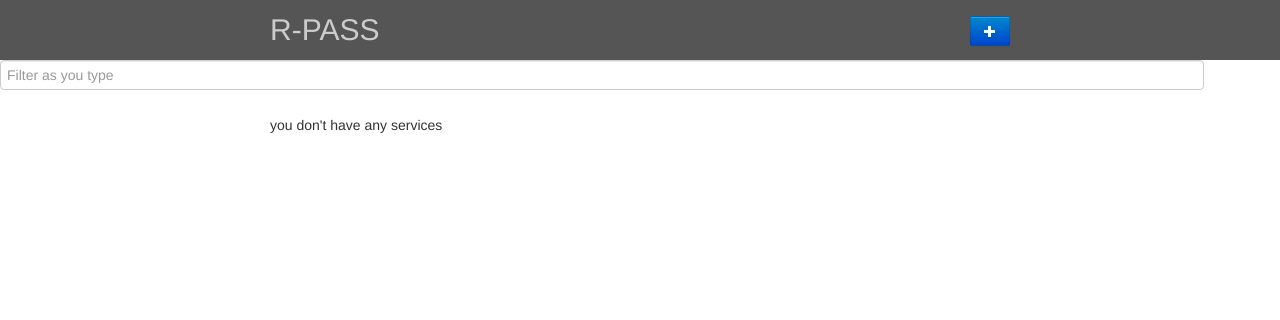
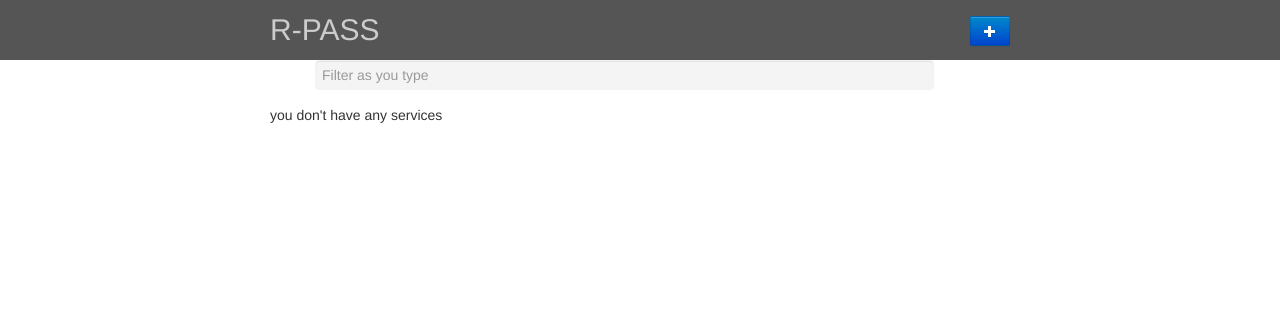
Before and after one commit to uw-it-aca/r-pass, a Django app: template r_pass/templates/services.html in a window 1280 px wide. Shown: the top 320 px of the page. Run offline with Django 3.2, Linux system fonts and the light colour scheme; the template is opened without the code that fills it, so the values that code supplies are empty; style sheets or scripts are compiled from the project's sources; some libraries are stand-ins or nearby versions.

Commit message:
Adding styles for the search bar

```diff
--- a/r_pass/static/css/default.less
+++ b/r_pass/static/css/default.less
@@ -52,7 +52,6 @@ input[type="text"], input[type="password"], textarea { width: 93%; }
         }
     }
 
-
     .services { margin: 15px;
         ul { margin: 0; padding: 0; }
         li { background-color: #f3f3f3; margin-bottom: 20px; list-style: none; padding: 10px; .drop-shadow; .rounded-corners;  }
@@ -64,4 +63,15 @@ input[type="text"], input[type="password"], textarea { width: 93%; }
         .services-content { padding: 15px; }
     }
 
+    .searchbar { width:650px; margin:auto;
+
+        .searchbar-text { margin: auto; background-color:#f4f4f4; border:1px solid #f3f3f3;
+            &:focus {
+                border: 1px solid #FFFFBD;
+                box-shadow: none;
+            }
+        }
+
+    }
+
 }
```
